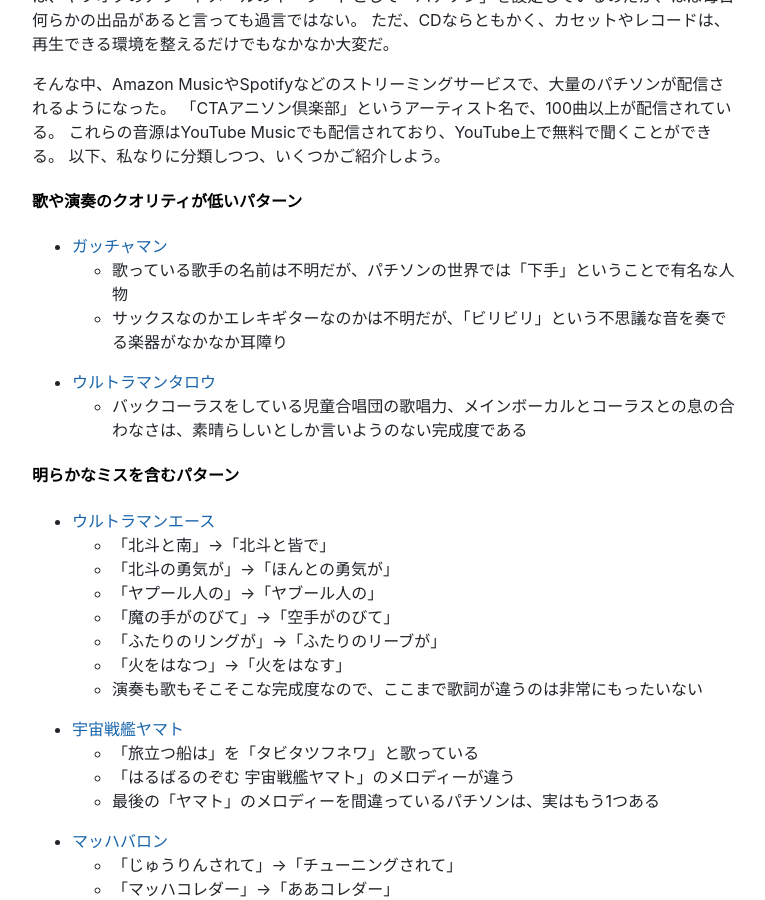
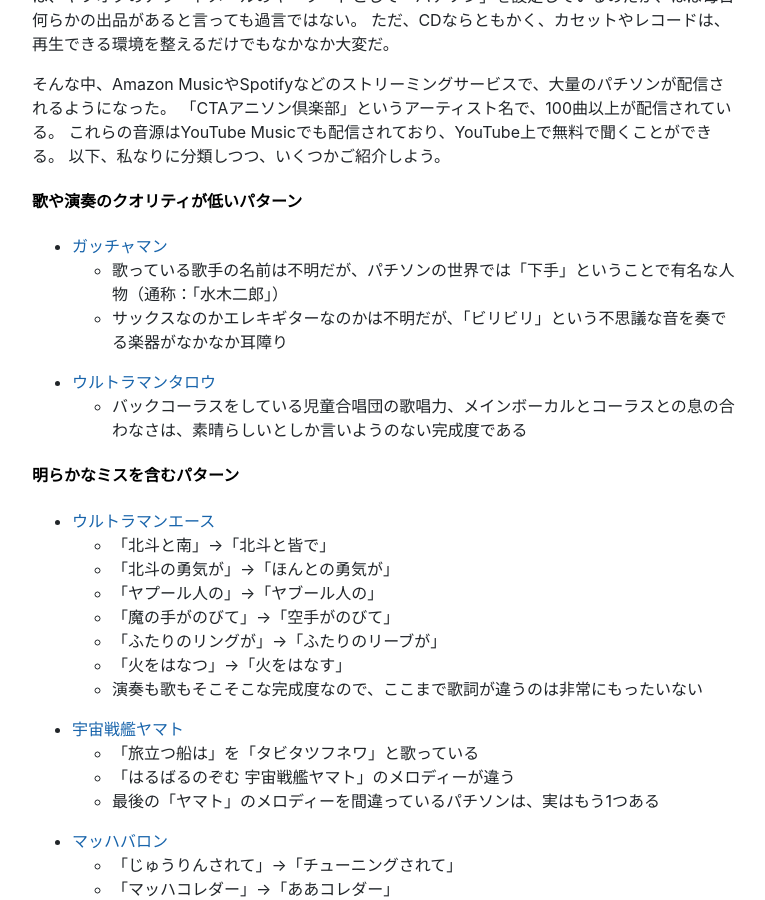
Before and after one commit to kitabatake1013/kitabatake1013.github.io, a Jekyll site: the page built from _posts/2023-04-27-pachison.md, in a window 1280 px wide and 900 px high, scrolled down 877 px. Shown: the whole window, without its empty margins (256-1021 px from the left). Built offline with Jekyll 4.4.1, drawn with Linux system fonts in a browser that asks for light colours; nearby versions of some CDN libraries.

Commit message:
update pachison

```diff
--- a/_posts/2023-04-27-pachison.md
+++ b/_posts/2023-04-27-pachison.md
@@ -40,7 +40,7 @@ tags: パチソン エッセー
 #### 歌や演奏のクオリティが低いパターン
 
 * [ガッチャマン](https://www.youtube.com/watch?v=624agG0_c_I)
-  * 歌っている歌手の名前は不明だが、パチソンの世界では「下手」ということで有名な人物
+  * 歌っている歌手の名前は不明だが、パチソンの世界では「下手」ということで有名な人物（通称：「水木二郎」）
   * サックスなのかエレキギターなのかは不明だが、「ビリビリ」という不思議な音を奏でる楽器がなかなか耳障り
 * [ウルトラマンタロウ](https://www.youtube.com/watch?v=AW26P43qWYM)
   * バックコーラスをしている児童合唱団の歌唱力、メインボーカルとコーラスとの息の合わなさは、素晴らしいとしか言いようのない完成度である
```
